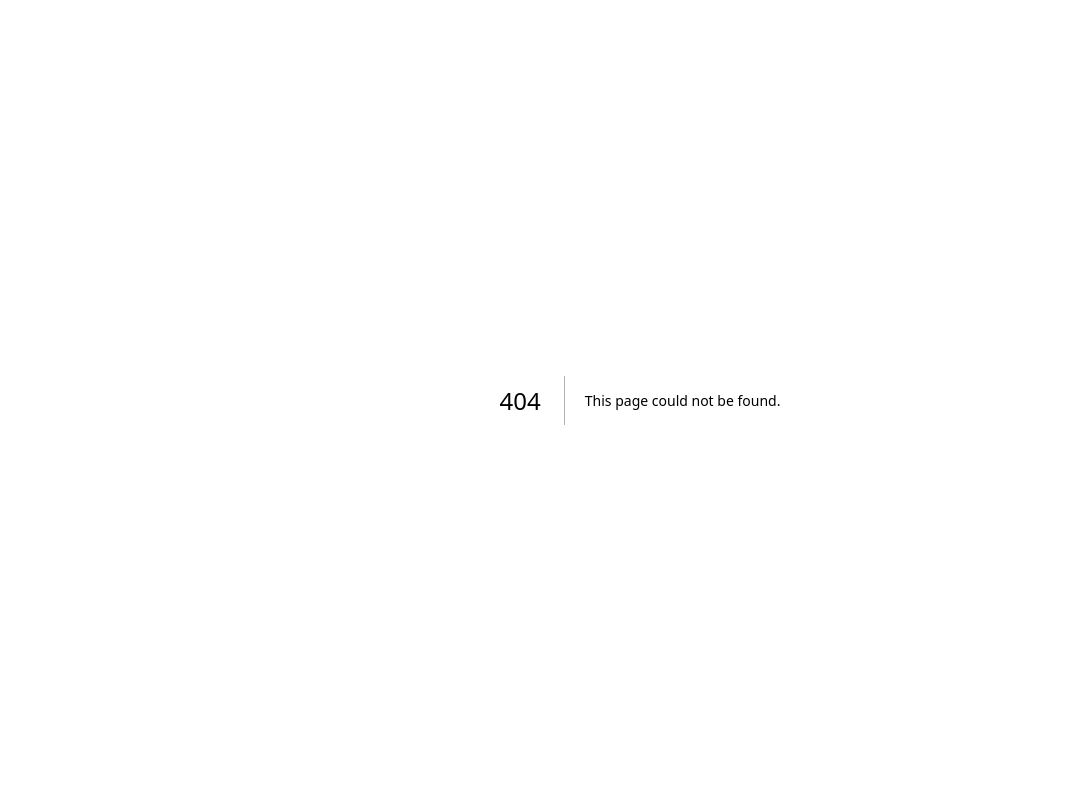
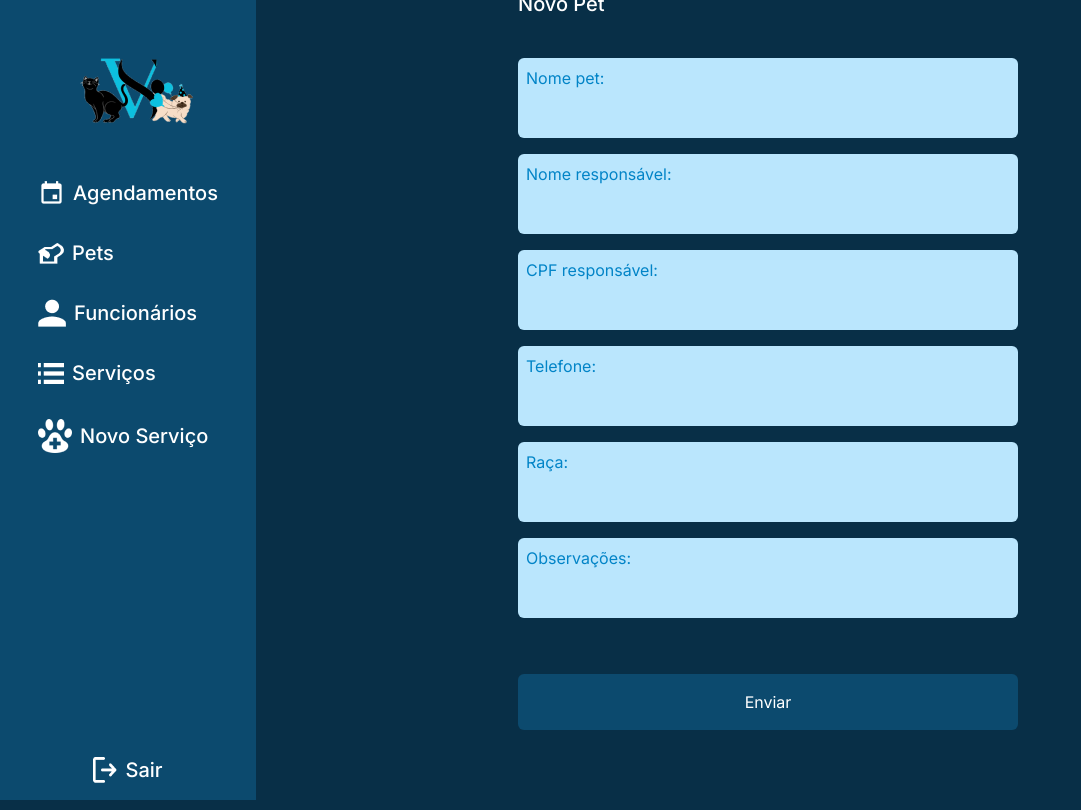
Before and after one commit to vinimanfrin/vspet-frontend, a Next.js app: page /pets/cadastrar in a window 1280 px wide. Before the commit this address had no page. Shown: the whole page, without its empty margins (0-1081 px from the left). Built offline with nearby package versions, Linux system fonts and the light colour scheme.

Commit message:
Implementar inicialmente a tela para cadastrar pets

```diff
--- /dev/null
+++ b/src/app/pets/cadastrar/page.tsx
@@ -0,0 +1,17 @@
+import FormNovoPet from "@/components/FormNovoPet";
+import Template from "@/components/Template"
+
+const NovoPet = () => {
+    return (
+        <Template>
+            <div className="flex ml-navbar h-screen justify-center items-center">
+                <div>
+                    <h1 className="text-white text-xl font-medium">Novo Pet</h1>
+                    <FormNovoPet/>
+                </div>
+            </div>
+        </Template>
+    )
+}
+
+export default NovoPet;
--- /dev/null
+++ b/src/components/FormNovoPet.tsx
@@ -0,0 +1,41 @@
+'use client'
+
+import { useState } from "react";
+import InputPersonalizado from "./InputPersonalizado";
+
+const FormNovoPet: React.FC = () => {
+
+    const [nomePet, setNomePet] = useState("");
+    const [nomeResponsavel, setNomeResponsavel] = useState("");
+    const [cpfResponsavel, setCpfResponsavel] = useState("");
+    const [telefone, setTelefone] = useState("");
+    const [raca, setRaca] = useState("");
+    const [observacoes, setObservacoes] = useState("");
+
+    const handleSubmit = (event: React.FormEvent) => {
+        event.preventDefault();
+        console.log("valor do cadastro do pet",nomePet, nomeResponsavel,cpfResponsavel,telefone,raca,observacoes)
+        setNomePet("");
+        setNomeResponsavel("");
+        setCpfResponsavel("");
+        setTelefone("")
+        setRaca("");
+        setObservacoes("");
+    }
+
+    return (
+        <form onSubmit={handleSubmit} className="flex flex-col gap-4 my-10">
+            <InputPersonalizado label="Nome pet" onChange={setNomePet} value={nomePet}/>
+            <InputPersonalizado label="Nome responsável" onChange={setNomeResponsavel} value={nomeResponsavel}/>
+            <InputPersonalizado label="CPF responsável" onChange={setCpfResponsavel} value={cpfResponsavel}/>
+            <InputPersonalizado label="Telefone" onChange={setTelefone} value={telefone}/>
+            <InputPersonalizado label="Raça" onChange={setRaca} value={raca}/>
+            <InputPersonalizado label="Observações" onChange={setObservacoes} value={observacoes}/>
+
+            <button className="my-10 text-white bg-navbar p-4 rounded-md" type="submit">Enviar</button>
+        </form>
+
+    )
+}
+
+export default FormNovoPet;
--- /dev/null
+++ b/src/components/InputPersonalizado.tsx
@@ -0,0 +1,22 @@
+interface InputPersonalizadoProps {
+    label:string,
+    value:string,
+    onChange: (value: string) => void;
+}
+
+const InputPersonalizado: React.FC<InputPersonalizadoProps> = (props : InputPersonalizadoProps) => {
+
+    const handleChange = (event: React.ChangeEvent<HTMLInputElement>) => {
+        props.onChange(event.target.value);
+    };
+
+    return (
+        <div className="bg-colorinput rounded-md p-2 w-[500px]">
+            <label className="top-0 left-0 text-md text-labelinput" htmlFor={props.label}>{props.label}:</label>
+            <input className="w-full py-2 focus:border-blue-500 outline-none bg-transparent" type="text" id={props.label} onChange={handleChange} value={props.value}/>
+        </div>
+
+    )
+}
+
+export default InputPersonalizado;
--- a/tailwind.config.ts
+++ b/tailwind.config.ts
@@ -12,7 +12,9 @@ const config: Config = {
         "navbar": "20%"
       },
       colors: {
-        navbar: "#0C4A6E"
+        navbar: "#0C4A6E",
+        labelinput: "#0284C7",
+        colorinput: "#BAE6FD"
       },
       backgroundImage: {
         "gradient-radial": "radial-gradient(var(--tw-gradient-stops))",
```
